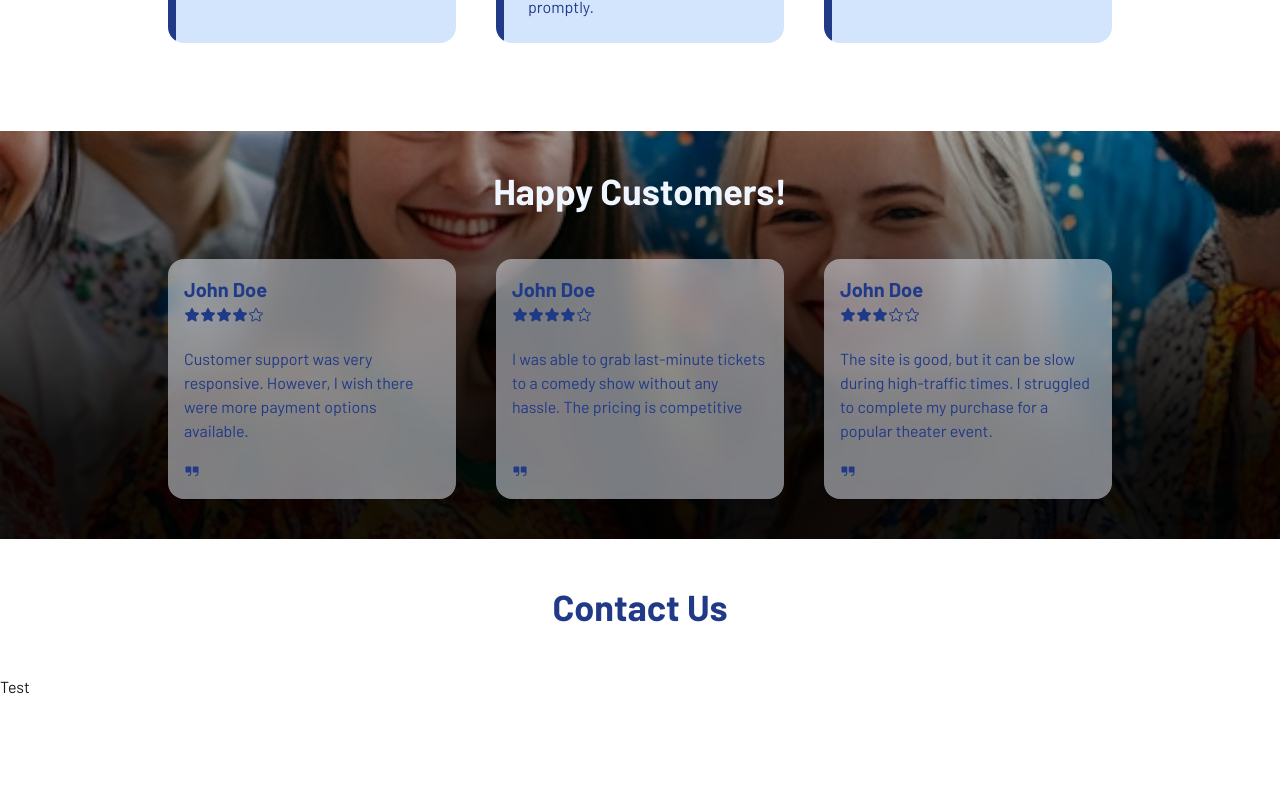
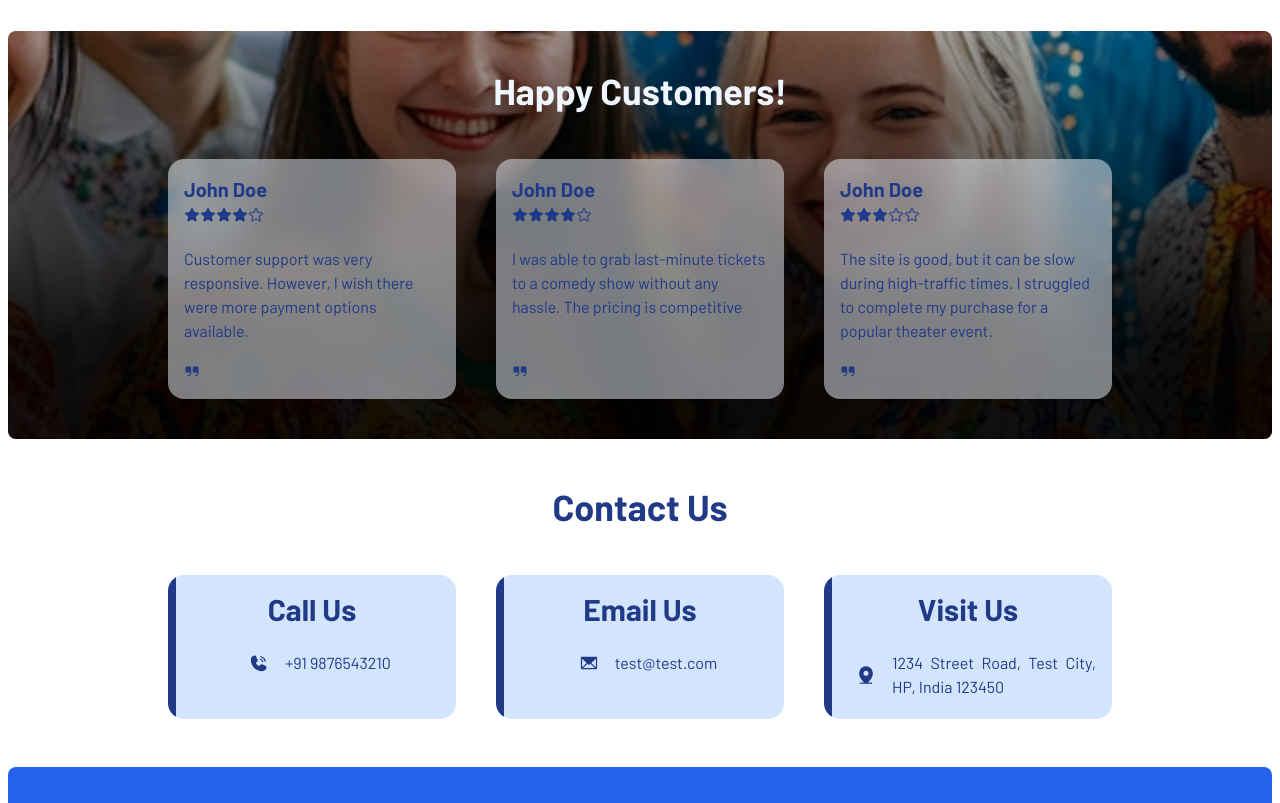
Before and after one commit to ankugargdev619/evento, a Next.js app in the folder evento/: page / in a window 1280 px wide. Shown: the part 977-1780 px from the top of the page. Before the commit the page ends 1676 px from the top, so only its background shows below. Built offline with nearby package versions, Linux system fonts and the light colour scheme.

Commit message:
Add contact

```diff
--- a/evento/src/app/page.tsx
+++ b/evento/src/app/page.tsx
@@ -1,15 +1,17 @@
+import ContactCard from "@/components/ContactCard";
 import FeatureCard from "@/components/FeatureCard";
 import Footer from "@/components/Footer";
 import Hero from "@/components/Hero";
 import Navbar from "@/components/Navbar";
 import Review from "@/components/Review";
 import SectionHeading from "@/components/SectionHeading";
-import { PiClockClockwiseBold , PiShieldCheckFill , PiLightbulbFill} from "react-icons/pi";
+import { PiClockClockwiseBold , PiShieldCheckFill , PiLightbulbFill , PiPhoneCallFill , PiMapPinLineFill , PiEnvelopeFill } from "react-icons/pi";
 
 
 export default function Home() {
   return (
-    <div className="barlow">
+    <div className="flex justify-center w-full">
+      <div className="barlow max-w-[1600px]">
         <Navbar />
         <Hero />
         <section className="mx-4 md:mx-40 my-10">
@@ -38,7 +40,7 @@ export default function Home() {
         </section>
         <br/>
         <br/>
-      <section className="bg-customers bg-no-repeat bg-center">
+        <section className="bg-customers bg-no-repeat bg-center md:rounded-lg overflow-hidden">
           <div className="px-2 py-10 bg-blackOverlay">
             <SectionHeading>Happy Customers!</SectionHeading>
             <br/>
@@ -56,8 +58,28 @@ export default function Home() {
           <SectionHeading><span className="text-brand-950">Contact Us</span></SectionHeading>
           <br/>
           <br/>
+          <div className="flex justify-center gap-10 flex-wrap">
+            <ContactCard
+              title="Call Us"
+              description="+91 9876543210"
+              icon={<PiPhoneCallFill className="text-xl"/>}
+            />
+            <ContactCard
+              title="Email Us"
+              description="test@test.com"
+              icon={<PiEnvelopeFill  className="text-xl"/>}
+            />
+            <ContactCard
+              title="Visit Us"
+              description="1234 Street Road, Test City, HP, India 123450"
+              icon={<PiMapPinLineFill   className="text-xl"/>}
+            />
+          </div>
         </section>
+        <br/>
+        <br/>
         <Footer />
+      </div>
     </div>
 );
 }
--- /dev/null
+++ b/evento/src/components/ContactCard.tsx
@@ -0,0 +1,21 @@
+'use client'
+import { motion} from 'motion/react';
+
+interface ContactCardProps {
+    title : string;
+    description : string;
+    icon : React.ReactNode;
+}
+
+export default function ContactCard({title, description,icon}: ContactCardProps){
+    return  <motion.div
+            whileHover={{scale : 1.1}}
+            className="relative bg-brand-200 backdrop-blur-md bg-opacity-70 rounded-2xl p-4 text-brand-950 w-72 h-36 overflow-hidden">
+                <div className="absolute left-0 top-0 w-2 bg-brand-950 h-full"></div>
+                <div>
+                    <h1 className="text-3xl font-bold text-center">{title}</h1>
+                    <br/>
+                    <div className="text-justify pl-4 pb-2 flex gap-4 items-center justify-center"><div>{icon}</div> <div className='text-pretty'>{description}</div></div>
+                </div>
+    </motion.div>
+}
--- a/evento/src/components/Footer.tsx
+++ b/evento/src/components/Footer.tsx
@@ -1,7 +1,7 @@
 
 
 export default function Footer(){
-    return <>
-        Test
-    </>
+    return <div className=" bg-blue-600 h-60 rounded-t-lg">
+
+    </div>
 }
--- a/evento/src/components/Hero.tsx
+++ b/evento/src/components/Hero.tsx
@@ -1,7 +1,7 @@
 
 
 export default function Hero(){
-    return <section className="bg-bannerImg bg-no-repeat bg-cover bg-bottom h-screen md:h-[75vh] w-full">
+    return <section className="bg-bannerImg bg-no-repeat bg-cover bg-bottom h-screen md:h-[75vh] w-full  md:max-h-[500px] md:rounded-bl-lg md:rounded-br-lg overflow-hidden">
         <div className="w-full h-full bg-blackOverlay flex flex-col items-center justify-start text-white text-center">
             <div className="px-4 pd:mx-10 mt-20 w-full py-10 md:py-16">
                 <h1 className="text-4xl font-bold uppercase">The Stage is Yours, We Handle the Rest</h1>
--- a/evento/src/components/Navbar.tsx
+++ b/evento/src/components/Navbar.tsx
@@ -19,15 +19,68 @@ export default function Navbar(){
                                 </div>
                             </div>
                             <div className="md:hidden">
-                                <button className="align-middle" onClick={()=>setOpen(!isOpen)}>
-                                    <div className="flex flex-col gap-1 justify-center">
-                                        <motion.div
-
-                                            className="w-10 h-1 bg-brand-600 rounded-full" />
-                                        <motion.div className="w-10 h-1 bg-brand-600 rounded-full" />
-                                        <motion.div className="w-5 h-1 bg-brand-600 rounded-full translate-x-5" />
+                                <motion.button
+                                    initial={false}
+                                    className="align-middle w-10"
+                                    onClick={()=>setOpen(!isOpen)}
+                                    animate={isOpen ? "open" : "closed"}>
+                                    <div className="relative h-5 flex flex-col gap-1 justify-center">
+                                        <motion.span
+                                            style={{
+                                                left:"50%",
+                                                top:"10%",
+                                                x:"-50%",
+                                                y : "-50%"
+                                            }}
+                                            variants={{
+                                                open: {
+                                                    top : ["10%","50%","50%"],
+                                                    rotate : ["0deg","0deg","45deg"]
+                                                },
+                                                closed : {
+                                                    rotate : ["45deg","0deg","0deg"],
+                                                    top : ["50%","50%","10%"],
+                                                }
+                                            }}
+                                            className="absolute right-0 -translate-y-2  w-10 h-1 bg-brand-600 rounded-full" />
+                                        <motion.span
+                                            style={{
+                                                left:"50%",
+                                                top:"50%",
+                                                x:"-50%",
+                                                y : "-50%"
+                                            }}
+                                            variants={{
+                                                open : {
+                                                    rotate : ["0deg","0deg","-45deg"]
+                                                },
+                                                closed : {
+                                                    rotate : ["-45deg","0deg","0deg"]
+                                                }
+                                            }}
+                                            className="absolute w-10 h-1 bg-brand-600 rounded-full" />
+                                        <motion.span
+                                            style={{
+                                                left:"calc(50% + 10px)",
+                                                top:"90%",
+                                                x:"-50%",
+                                                y : "-50%"
+                                            }}
+                                            variants={{
+                                                open: {
+                                                    left:"50%",
+                                                    top : ["90%","50%","50%"],
+                                                    rotate : ["0deg","0deg","45deg"]
+                                                },
+                                                closed : {
+                                                    left:"calc(50% + 10px)",
+                                                    rotate : ["45deg","0deg","0deg"],
+                                                    top : ["50%","50%","90%"],
+                                                }
+                                            }}
+                                            className="absolute w-5 h-1 right-0 translate-y-2 bg-brand-600 rounded-full" />
                                     </div>
-                                </button>
+                                </motion.button>
                             </div>
 
                     </div>
```
Lines whose indentation alone changed are shown as unchanged.
